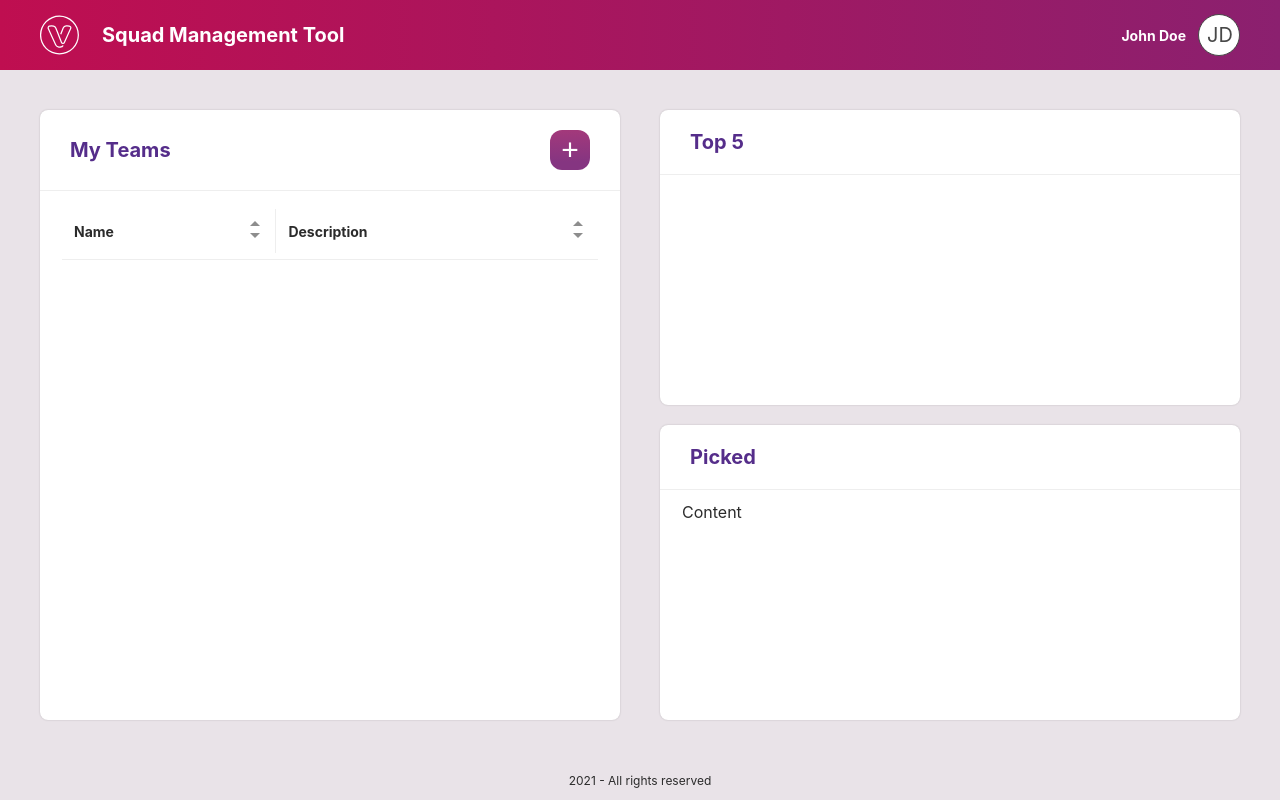
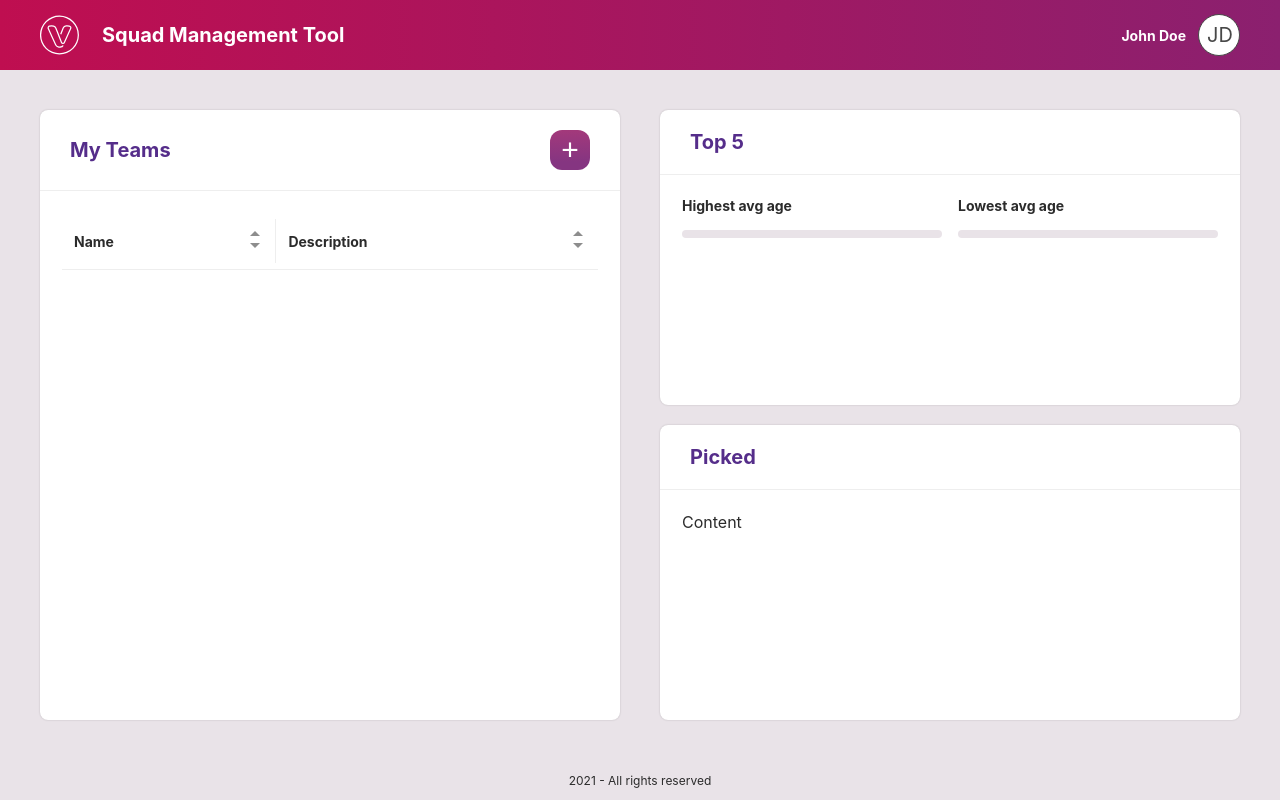
Before and after one commit to felipevegners/squad-management-tool, a React (Create React App) app: page / in a window 1280 px wide. Built offline with nearby package versions, Linux system fonts and the light colour scheme.

Commit message:
improve topfive lists, add delete field player

```diff
--- a/src/Components/Card/Card.styles.ts
+++ b/src/Components/Card/Card.styles.ts
@@ -23,5 +23,5 @@ export const Title = styled.h2`
 `;
 
 export const Content = styled.div`
-    padding: 12px 22px 30px 22px;
+    padding: 22px 22px 30px 22px;
 `;
--- a/src/Components/FieldConfig/FieldConfig.styles.ts
+++ b/src/Components/FieldConfig/FieldConfig.styles.ts
@@ -126,7 +126,6 @@ export const Position = styled.div<{ photo: string }>`
         background: url('${(props) => props.photo}') center/contain no-repeat;
         border: 2px solid ${Colors.white};
         border-radius: 50%;
-        z-index: 9999;
 
         &:before {
             content: '';
@@ -136,6 +135,51 @@ export const Position = styled.div<{ photo: string }>`
             border-radius: 100%;
             border: 2px dotted ${Colors.white};
             opacity: 0.6;
+        }
+
+        & > .player-info {
+            display: none;
+            position: absolute;
+            top: 10px;
+            left: calc(100% + 20px);
+            padding: 10px;
+            width: 150px;
+            border-radius: 6px;
+            background-color: ${Colors.black};
+            color: ${Colors.white};
+            font-size: 12px;
+            z-index: 9999;
+
+            & > p {
+                margin-bottom: 8px;
+            }
+
+            & > button {
+                padding: 6px;
+                width: 100%;
+                background-color: ${Colors.red};
+                color: ${Colors.white};
+                border: none;
+                border-radius: 4px;
+                cursor: pointer;
+            }
+
+            &:before {
+                content: '';
+                position: absolute;
+                left: -20px;
+                border-bottom: 8px solid transparent;
+                border-left: 10px solid transparent;
+                border-right: 10px solid ${Colors.black};
+                border-top: 8px solid transparent;
+            }
+        }
+
+        &:hover {
+            cursor: pointer;
+            & > .player-info {
+                display: block;
+            }
         }
     }
 
--- a/src/Components/FieldConfig/FieldConfig.tsx
+++ b/src/Components/FieldConfig/FieldConfig.tsx
@@ -40,14 +40,16 @@ const FieldConfig = ({ getConfig, config, lines }: IGetConfig): JSX.Element => {
 
             if (idx !== -1) {
                 obj.players[idx].empty = false;
+                obj.players[idx].name = data.name;
                 obj.players[idx].initials = data.initials;
                 obj.players[idx].photo = data.photo;
                 obj.players[idx].age = data.age;
+                obj.players[idx].nationality = data.nationality;
             }
         }
 
         const avAge = (ages.reduce((t, n) => t + n, 0) / ages.length).toFixed(
-            2
+            1
         );
         setFinalConfig({ ...finalConfig, lines: finalConfig.lines });
         getConfig({
@@ -55,6 +57,24 @@ const FieldConfig = ({ getConfig, config, lines }: IGetConfig): JSX.Element => {
             lines: finalConfig.lines,
             avAge: avAge,
         });
+    };
+
+    const handleRemovePlayer = (e: any, position: string): void => {
+        e.preventDefault();
+        for (let i = 0; i < finalConfig.lines.length; i++) {
+            const obj = finalConfig.lines[i];
+            const idx = obj.players.findIndex((x) => x.position === position);
+
+            if (idx !== -1) {
+                obj.players[idx].empty = true;
+                obj.players[idx].name = '';
+                obj.players[idx].initials = '';
+                obj.players[idx].photo = '';
+                obj.players[idx].age = 0;
+                obj.players[idx].nationality = '';
+            }
+        }
+        setFinalConfig({ ...finalConfig, lines: finalConfig.lines });
     };
 
     const handleDragOver = (e: React.DragEvent<HTMLElement>): void => {
@@ -97,6 +117,8 @@ const FieldConfig = ({ getConfig, config, lines }: IGetConfig): JSX.Element => {
         });
     };
 
+    console.log('final', finalConfig);
+
     return (
         <S.MainContainer>
             <S.FormationSelectContainer>
@@ -129,7 +151,38 @@ const FieldConfig = ({ getConfig, config, lines }: IGetConfig): JSX.Element => {
                                       }`}
                                       photo={player.photo ? player.photo : ''}
                                       id={player.position}
-                                  />
+                                  >
+                                      {!player.empty && (
+                                          <div className="player-info">
+                                              <p>
+                                                  <strong>Name: </strong>{' '}
+                                                  {player.name
+                                                      ? player.name
+                                                      : ''}
+                                              </p>
+                                              <p>
+                                                  <strong>Age: </strong>{' '}
+                                                  {player.age ? player.age : ''}
+                                              </p>
+                                              <p>
+                                                  <strong>Nationality: </strong>{' '}
+                                                  {player.nationality
+                                                      ? player.nationality
+                                                      : ''}
+                                              </p>
+                                              <button
+                                                  onClick={(e) =>
+                                                      handleRemovePlayer(
+                                                          e,
+                                                          player.position
+                                                      )
+                                                  }
+                                              >
+                                                  remove
+                                              </button>
+                                          </div>
+                                      )}
+                                  </S.Position>
                               ))}
                           </S.LineContainer>
                       ))
--- a/src/Components/FieldConfig/types.ts
+++ b/src/Components/FieldConfig/types.ts
@@ -1,11 +1,13 @@
 export interface IFormation {
     players: [
         {
+            empty: boolean;
+            name: string;
+            initials: string;
             position: string;
-            empty: boolean;
-            initials: string;
             photo: string;
             age: number;
+            nationality: string;
         }
     ];
 }
--- a/src/Containers/TopFive/TopFive.styes.ts
+++ b/src/Containers/TopFive/TopFive.styes.ts
@@ -1,5 +1,48 @@
 import styled from 'styled-components';
+import Colors from '../../styles/Colors';
 
 export const Container = styled.div`
     grid-area: top-five;
 `;
+
+export const ListsContainer = styled.div`
+    display: grid;
+    grid-template-columns: 1fr 1fr;
+    gap: 16px;
+`;
+
+export const ListWrap = styled.div``;
+
+export const ListTitle = styled.h4`
+    font-size: 14px;
+    margin-bottom: 16px;
+    color: ${Colors.black};
+`;
+
+export const List = styled.ul`
+    list-style: none;
+    padding: 4px;
+    flex-grow: 1;
+    border-radius: 6px;
+    background: ${Colors.background};
+`;
+
+export const ListItem = styled.li`
+    padding: 10px 16px;
+    margin-bottom: 4px;
+    border-radius: 6px;
+    display: flex;
+    justify-content: space-between;
+    font-size: 14px;
+    background: ${Colors.white};
+    border: 1px solid ${Colors.white};
+
+    &:last-of-type {
+        margin-bottom: 0;
+    }
+
+    &:hover {
+        cursor: pointer;
+        border-color: ${Colors.gradientColorA};
+    }
+`;
--- a/src/Containers/TopFive/TopFive.tsx
+++ b/src/Containers/TopFive/TopFive.tsx
@@ -1,25 +1,92 @@
-import React from 'react';
+import React, { useState } from 'react';
 import { useSelector } from 'react-redux';
+import { useHistory } from 'react-router';
 import Card from '../../Components/Card/Card';
 import { rootStore } from '../../store/store';
 
 import * as S from './TopFive.styes';
 
 const TopFive = (): JSX.Element => {
+    const history = useHistory();
     const teamsState = useSelector((state: rootStore) => state.teams);
+    const { teams } = teamsState;
 
-    const { teams } = teamsState;
+    const sortTeamsByHighAge = () => {
+        const sortedTeams = [...teams].sort(
+            (a, b) => parseFloat(b.avAge) - parseFloat(a.avAge)
+        );
+
+        if (sortedTeams.length > 5) {
+            const topFive = sortedTeams.slice(0, 5);
+            return topFive;
+        }
+
+        return sortedTeams;
+    };
+
+    const sortTeamsByLowAge = () => {
+        const sortedTeams = [...teams].sort(
+            (a, b) => parseFloat(a.avAge) - parseFloat(b.avAge)
+        );
+        if (sortedTeams.length > 5) {
+            const topFive = sortedTeams.slice(0, 5);
+            return topFive;
+        }
+        return sortedTeams;
+    };
+
+    const [top5High] = useState(sortTeamsByHighAge);
+    const [top5Low] = useState(sortTeamsByLowAge);
 
     return (
         <S.Container>
             <Card title="Top 5" content="">
-                {teams.map((team, i) => (
-                    <div key={i} style={{ display: 'flex' }}>
-                        <p>
-                            {team.name} - {team.avAge ? team.avAge : 0}
-                        </p>
-                    </div>
-                ))}
+                <S.ListsContainer>
+                    <S.ListWrap>
+                        <S.ListTitle>Highest avg age</S.ListTitle>
+                        <S.List>
+                            {top5High.map((team, i) => (
+                                <S.ListItem
+                                    key={i}
+                                    onClick={() =>
+                                        history.push(
+                                            `/management/edit/${team.id}`
+                                        )
+                                    }
+                                >
+                                    <p>{team.name}</p>
+                                    <p>
+                                        <strong>
+                                            {team.avAge ? team.avAge : 0}
+                                        </strong>
+                                    </p>
+                                </S.ListItem>
+                            ))}
+                        </S.List>
+                    </S.ListWrap>
+                    <S.ListWrap>
+                        <S.ListTitle>Lowest avg age</S.ListTitle>
+                        <S.List>
+                            {top5Low.map((team, i) => (
+                                <S.ListItem
+                                    key={i}
+                                    onClick={() =>
+                                        history.push(
+                                            `/management/edit/${team.id}`
+                                        )
+                                    }
+                                >
+                                    <p>{team.name}</p>
+                                    <p>
+                                        <strong>
+                                            {team.avAge ? team.avAge : 0}
+                                        </strong>
+                                    </p>
+                                </S.ListItem>
+                            ))}
+                        </S.List>
+                    </S.ListWrap>
+                </S.ListsContainer>
             </Card>
         </S.Container>
     );
```
